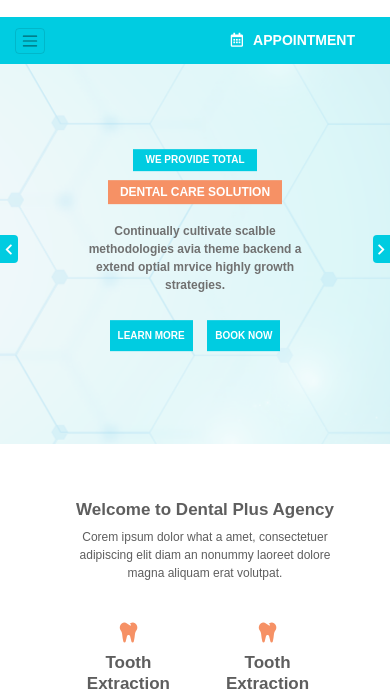
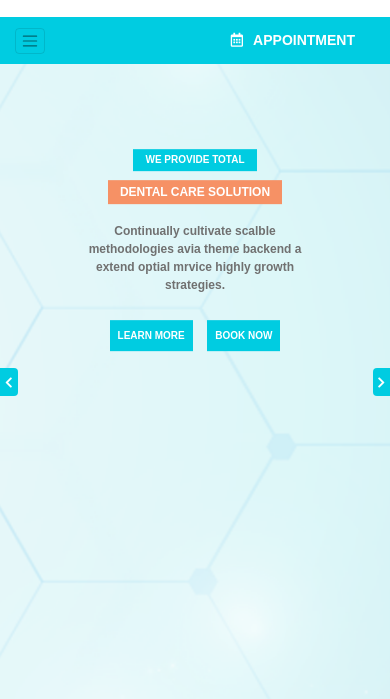
Before and after one commit to fahimtayebee9/dental-exam-psd, a plain HTML site: page index.html in a window 390 px wide. Shown: the part 103-802 px from the top of the page. Drawn offline with nearby package versions, Linux system fonts and the light colour scheme.

Commit message:
Update media.css

```diff
--- a/css/media.css
+++ b/css/media.css
@@ -86,7 +86,7 @@
     /* Banner part */
 
     .banner {
-        min-height: 70vh;
+        min-height: 90vh;
     }
     .bnr h2 {
         font-size: 24px;
@@ -812,7 +812,7 @@
         background-size: 318px;
     }
     .banner {
-        min-height: 65vh;
+        min-height: 85vh;
     }
     .mainprobox {
         padding: 0px;
@@ -927,7 +927,7 @@
     /* Banner part */
 
     .banner {
-        min-height: 60vh;
+        min-height: 80vh;
     }
     .bnr{
         text-align: center!important;
@@ -1346,7 +1346,7 @@
         padding: 11px 0px;
     }
     .banner {
-        min-height: 50vh;
+        min-height: 80vh;
     }
     .bnr{
         text-align: center!important;
@@ -1758,7 +1758,7 @@
         font-size: 12px;
     }
     .banner {
-        min-height: 45vh;
+        min-height: 80vh;
     }
     .bnr {
         align-items: center;
@@ -1850,7 +1850,7 @@
         padding: 13px 0px;
     }
     .banner {
-        min-height: 40vh;
+        min-height: 80vh;
         background-image: url(../images/mainbackground.png);
     }
     .bnr{
```
